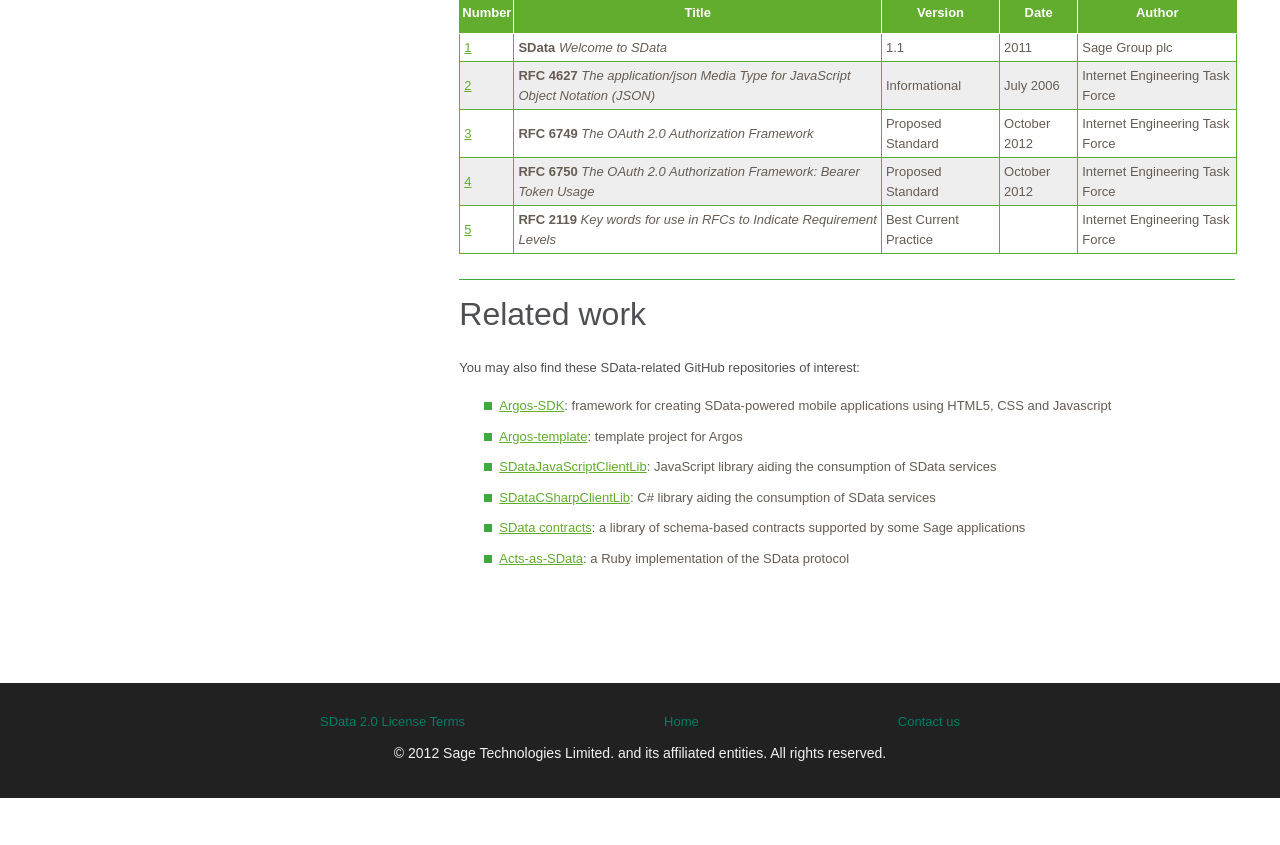
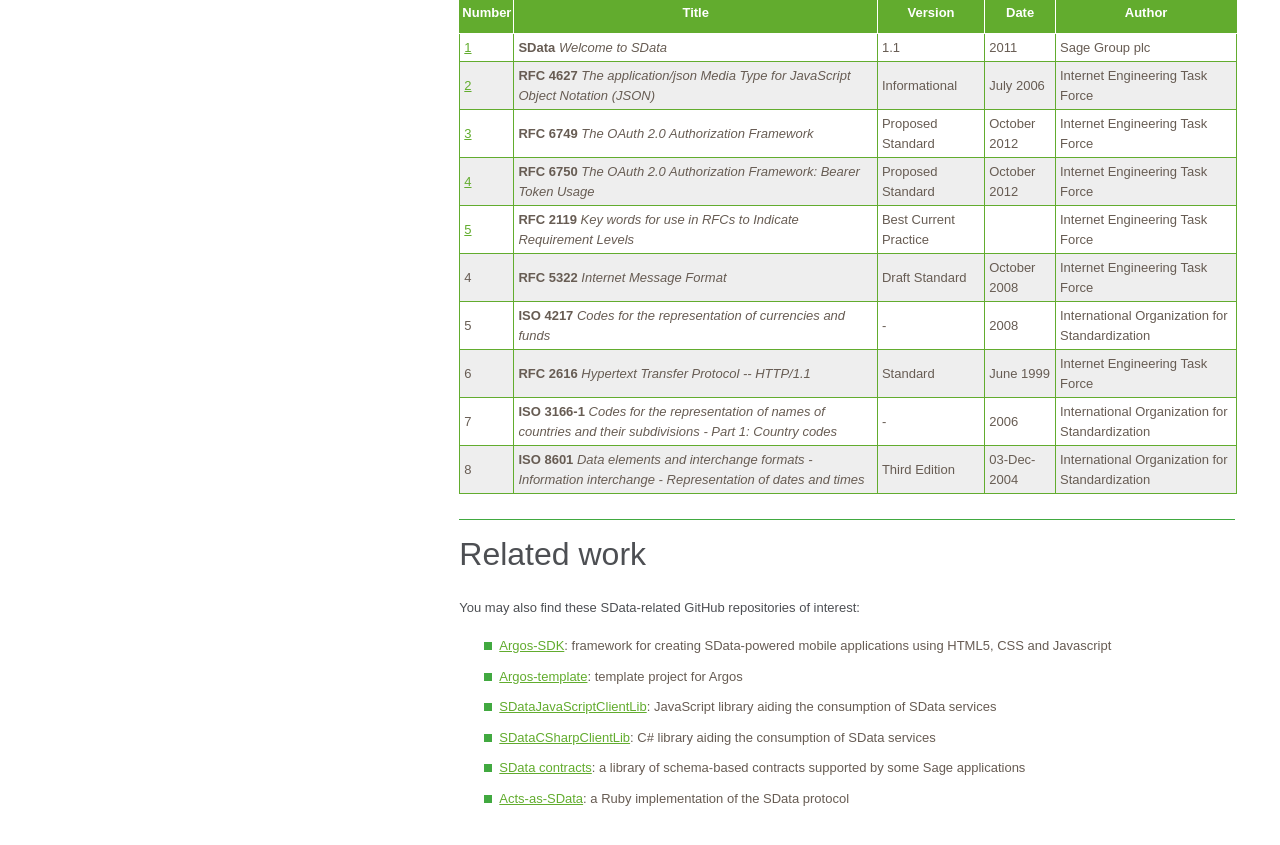
Before and after one commit to kaqa/SData-2.0, a Jekyll site: the page built from index.md, in a window 1280 px wide and 900 px high, scrolled down 1420 px. Shown: the top 845 px of the window. Built offline with Jekyll 4.4.1, drawn with Linux system fonts in a browser that asks for light colours; before the commit the page ends 2218 px from its top, so only the background shows below that.

Commit message:
Update index.md

```diff
--- a/index.md
+++ b/index.md
@@ -71,6 +71,41 @@
     <tr>
         <td><a name="5" href="#5">5</a></td><td><strong>RFC 2119</strong> <i>Key words for use in RFCs to Indicate Requirement Levels</i></td><td>Best Current Practice</td><td></td><td>Internet Engineering Task Force</td>
     </tr>
+<tr>
+        <td>4</td><td><strong>RFC 5322</strong>  <i>Internet Message
+Format</i></td><td>Draft Standard</td><td>October
+2008</td><td>Internet Engineering
+Task Force</td>
+    </tr>
+    <tr>
+        <td>5</td><td><strong>ISO 4217</strong>  <i>Codes for the
+representation of currencies and
+funds</i></td><td>-</td><td>2008</td><td>International
+Organization for
+Standardization</td>
+    </tr>
+    <tr>
+        <td>6</td><td><strong>RFC 2616</strong>  <i>Hypertext Transfer
+Protocol -- HTTP/1.1</i></td><td>Standard</td><td>June 1999</td><td>Internet Engineering
+Task Force</td>
+    </tr>
+    <tr>
+        <td>7</td><td><strong>ISO 3166-1</strong>  <i>Codes for the
+representation of names of
+countries and their subdivisions
+- Part 1: Country codes</i></td><td>-</td><td>2006</td><td>International
+Organization for
+Standardization</td>
+    </tr>
+    <tr>
+        <td>8</td><td><strong>ISO 8601</strong> <i>Data elements and
+interchange formats -
+Information interchange -
+Representation of dates and
+times</i></td><td>Third Edition</td><td>03-Dec-2004</td><td>International
+Organization for
+Standardization</td>
+    </tr>
 </table>
 
 ***
```
